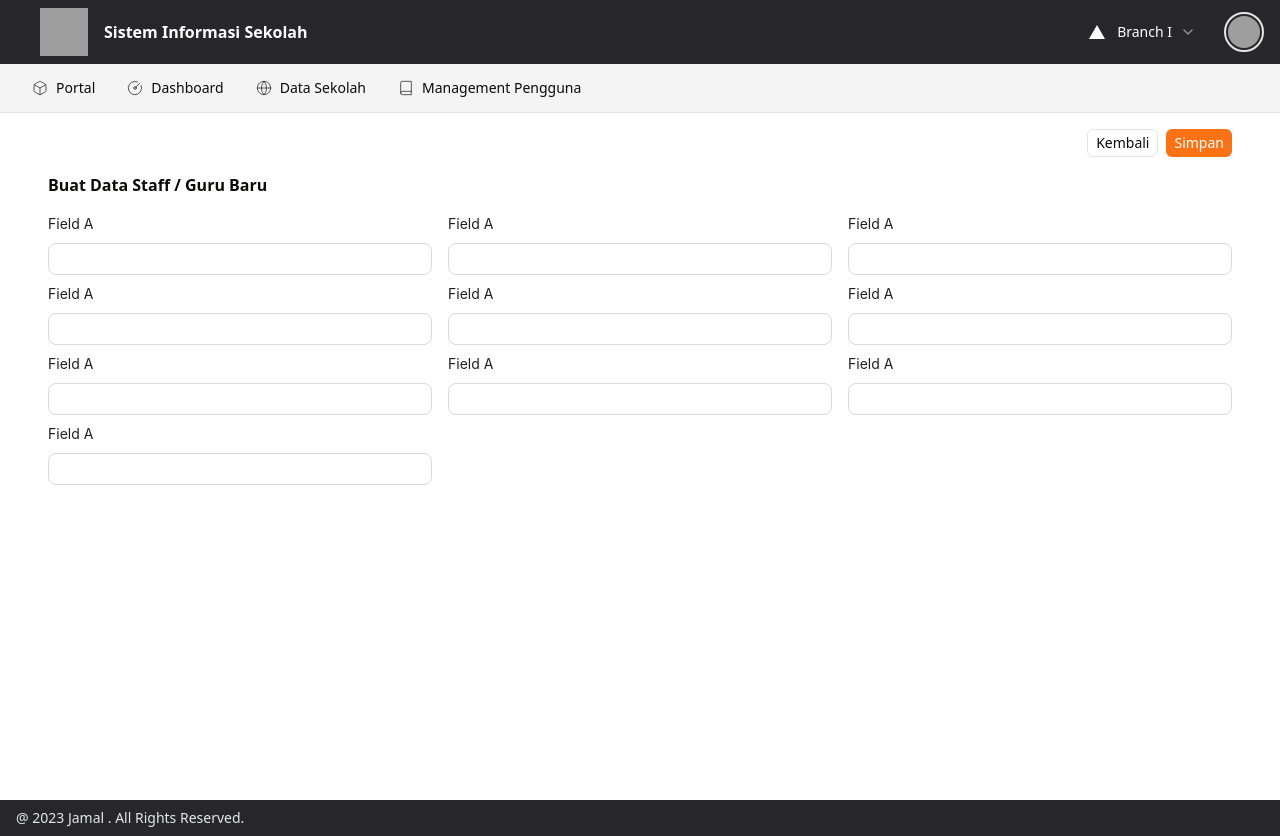
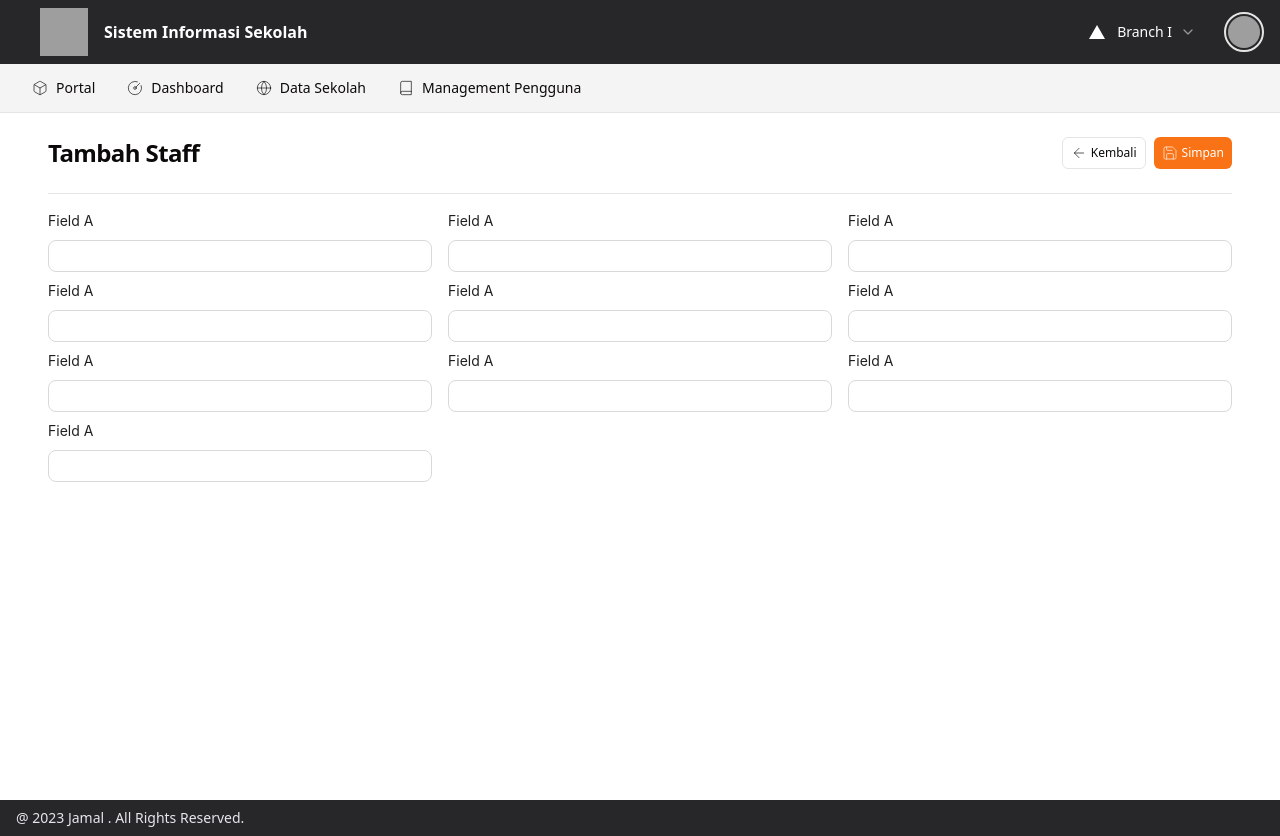
Before and after one commit to SofyanArdiansyah888/vite-shadcn, a React (Vite) app: page /staff/create in a window 1280 px wide. Built offline with nearby package versions, Linux system fonts and the light colour scheme; grey boxes are pictures that could not be loaded.

Commit message:
feat: add some new button

```diff
--- a/src/components/ui/button.tsx
+++ b/src/components/ui/button.tsx
@@ -3,6 +3,10 @@ import {Slot} from "@radix-ui/react-slot"
 import {cva, type VariantProps} from "class-variance-authority"
 
 import {cn} from "@/lib/utils"
+import {ArrowLeft, EyeIcon, FilterIcon, PencilIcon, PlusIcon, SaveIcon, TrashIcon} from "lucide-react";
+import {useRouter} from "@tanstack/react-router";
+import {Tooltip, TooltipContent, TooltipProvider, TooltipTrigger} from "@/components/ui/tooltip.tsx";
+
 
 const buttonVariants = cva(
     "inline-flex items-center justify-center font-light whitespace-nowrap rounded-md text-sm  ring-offset-white transition-colors focus-visible:outline-none focus-visible:ring-2 focus-visible:ring-stone-950 focus-visible:ring-offset-2 disabled:pointer-events-none disabled:opacity-50 dark:ring-offset-stone-950 dark:focus-visible:ring-stone-300",
@@ -24,8 +28,8 @@ const buttonVariants = cva(
                 default: "h-10 px-4 py-2",
                 sm: "h-8 rounded-md px-3",
                 lg: "h-11 rounded-md px-8",
-                xs: "h-7 rounded-md px-2",
-                icon: "h-10 w-10",
+                xs: "h-8 rounded-md px-2",
+                icon: "h-7 w-8",
             },
         },
         defaultVariants: {
@@ -55,5 +59,109 @@ const Button = React.forwardRef<HTMLButtonElement, ButtonProps>(
 )
 Button.displayName = "Button"
 
+interface IButtonProps {
+    onClick?: React.MouseEventHandler<HTMLButtonElement>,
+    icon?: React.ReactNode,
+    tooltip?: string,
+    variant?: "primary" | "default" | "destructive" | "outline" | "secondary" | "ghost" | "link",
+    className?: string
+}
+
+function BackButton() {
+    const router = useRouter()
+
+    function handleClick() {
+        router.history.back()
+    }
+
+    return <Button
+        size={"xs"}
+        variant={"outline"}
+        className={"gap-1 text-xs"}
+        onClick={handleClick}
+    >
+        <ArrowLeft className={"w-4 h-4"} strokeWidth={1}/>
+        Kembali
+    </Button>
+}
+
+function SaveButton({onClick}: IButtonProps) {
+    return <Button type={"submit"} size={"xs"} variant={"primary"} className={`gap-1 text-xs`} onClick={onClick}>
+        <SaveIcon className={"w-4 h-4"} strokeWidth={1}/>
+        Simpan
+    </Button>
+}
+
+function AddButton({onClick}: IButtonProps) {
+    return <Button size={"xs"} variant={"primary"} className={"gap-1 text-xs"} onClick={onClick}>
+        <PlusIcon className={"w-4 h-4"} strokeWidth={1}/>
+        Tambah
+    </Button>
+}
+
+function FilterButton({onClick}: IButtonProps) {
+    return <Button
+        size={"xs"}
+        className={"flex gap-2 !bg-zinc-800 hover:!bg-zinc-500 border-0"}
+        onClick={onClick}
+    >
+        <FilterIcon className={"w-4 h-4 mt-1"} strokeWidth={1}/>
+        Filter
+    </Button>
+}
+
+function ButtonIcon({onClick, icon, tooltip, variant,className}: IButtonProps) {
+    return (
+        <TooltipProvider>
+            <Tooltip>
+                <TooltipTrigger asChild>
+                    <Button variant={variant} size="icon" onClick={onClick} className={className}>
+                        {icon}
+                    </Button>
+                </TooltipTrigger>
+                <TooltipContent>
+                    <p>{tooltip}</p>
+                </TooltipContent>
+            </Tooltip>
+        </TooltipProvider>
+    )
+}
+
+function EditButtonIcon(props: IButtonProps) {
+    return <ButtonIcon {...props}
+                       icon={<PencilIcon className="h-4 w-4"/>}
+                       tooltip={"Edit"}
+                       variant={"primary"}
+    />
+}
+
+function DetailButtonIcon(props: IButtonProps) {
+    return <ButtonIcon {...props}
+                       icon={<EyeIcon className="h-4 w-4"/>}
+                       tooltip={"Detail"}
+                       variant={"default"}
+                       className={"bg-blue-800"}
+    />
+}
+
+function DeleteButtonIcon(props: IButtonProps) {
+    return <ButtonIcon {...props}
+                       icon={<TrashIcon className="h-4 w-4"/>}
+                       tooltip={"Hapus"}
+                       variant={"destructive"}
+    />
+}
+
 // eslint-disable-next-line react-refresh/only-export-components
-export {Button, buttonVariants}
+export {
+    Button,
+    buttonVariants,
+    BackButton,
+    SaveButton,
+    AddButton,
+    FilterButton,
+    ButtonIcon,
+    EditButtonIcon,
+    DeleteButtonIcon,
+    DetailButtonIcon
+}
--- /dev/null
+++ b/src/components/ui/custom-badge.tsx
@@ -0,0 +1,26 @@
+import {XCircleIcon} from "lucide-react";
+import {Badge} from "antd";
+import * as React from "react";
+
+interface IBadgeProps {
+    title?: string,
+    onClick?: React.MouseEventHandler<HTMLDivElement>
+}
+
+export function BadgeFilter({title, onClick}: IBadgeProps) {
+    return <div onClick={onClick}><Badge
+        size={"small"}
+        className={"border-[1px] p-2 rounded-lg flex gap-1 text-center items-center text-xs"}
+    >
+        {title}
+        <XCircleIcon className={"w-4 h-4 text-zinc-500 cursor-pointer"}/>
+    </Badge></div>
+}
+
+export function BadgeDeleteFilter({onClick}: IBadgeProps) {
+    return <div onClick={onClick}><Badge
+        size={"small"}
+        className={"border-[1px] border-primary text-primary cursor-pointer p-2 rounded-lg flex gap-1 text-center items-center text-xs"}>
+        Hapus Filter
+    </Badge></div>
+}
--- a/src/pages/modul/staff/create-staff.tsx
+++ b/src/pages/modul/staff/create-staff.tsx
@@ -1,7 +1,8 @@
 import MainLayout from "@/components/layout/main-layout.tsx";
 import SecondaryNav from "@/components/navigation/secondary-nav.tsx";
-import {Button} from "@/components/ui/button.tsx";
+import {BackButton, SaveButton} from "@/components/ui/button.tsx";
 import {Form, Input} from "antd";
+import {Separator} from "@/components/ui/separator.tsx";
 
 export default function CreateStaff() {
     const [form] = Form.useForm();
@@ -9,13 +10,24 @@ export default function CreateStaff() {
     return <MainLayout>
         <SecondaryNav/>
         <section className={"py-4 px-12 space-y-4"}>
-            <div className={"w-full flex justify-end gap-2"}>
-                <Button size={"xs"} variant={"outline"}>Kembali</Button>
-                <Button size={"xs"} variant={"primary"}>Simpan</Button>
+            <div className="flex items-center justify-between">
+                <div className="space-y-1 my-2">
+                    <h2 className="text-2xl font-semibold tracking-tight">
+                        Tambah Staff
+                    </h2>
+                    {/*<p className="text-sm text-muted-foreground">*/}
+                    {/*    Top picks for you. Updated daily.*/}
+                    {/*</p>*/}
+                </div>
+                <div className={"flex justify-end gap-2"}>
+                    <BackButton/>
+                    <SaveButton/>
+                </div>
             </div>
+            <Separator className=""/>
             {/*<Card className={"border-t-2 !border-t-primary"}>*/}
             {/*<CardContent className={"py-4 space-y-8"}>*/}
-            <h3 className={"font-semibold"}>Buat Data Staff / Guru Baru</h3>
+
             <Form
                 form={form}
                 layout={"vertical"}
--- a/src/pages/modul/staff/staff.tsx
+++ b/src/pages/modul/staff/staff.tsx
@@ -1,11 +1,11 @@
 import React, {useState} from 'react';
-import {Badge, Form, Input, InputNumber, Popconfirm, Table, Typography} from 'antd';
-import {Button} from "@/components/ui/button.tsx";
-import {FilterIcon, XCircleIcon} from "lucide-react";
+import {Form, Input, InputNumber, Popconfirm, Table, Typography} from 'antd';
+import {AddButton, DeleteButtonIcon, DetailButtonIcon, EditButtonIcon, FilterButton} from "@/components/ui/button.tsx";
 import MainLayout from "@/components/layout/main-layout.tsx";
 import SecondaryNav from "@/components/navigation/secondary-nav.tsx";
 import {Link} from "@tanstack/react-router";
 import {Separator} from "@/components/ui/separator.tsx";
+import {BadgeDeleteFilter, BadgeFilter} from "@/components/ui/custom-badge.tsx";
 
 interface Item {
     key: string;
@@ -77,10 +77,10 @@ const StaffPage: React.FC = () => {
 
     const isEditing = (record: Item) => record.key === editingKey;
 
-    const edit = (record: Partial<Item> & { key: React.Key }) => {
-        form.setFieldsValue({name: '', age: '', address: '', ...record});
-        setEditingKey(record.key);
-    };
+    // const edit = (record: Partial<Item> & { key: React.Key }) => {
+    //     form.setFieldsValue({name: '', age: '', address: '', ...record});
+    //     setEditingKey(record.key);
+    // };
 
     const cancel = () => {
         setEditingKey('');
@@ -126,12 +126,13 @@ const StaffPage: React.FC = () => {
         {
             title: 'address',
             dataIndex: 'address',
-            width: '40%',
+            // width: '40%',
             editable: true,
         },
         {
             title: 'operation',
             dataIndex: 'operation',
+            width: '100px',
             render: (_: any, record: Item) => {
                 const editable = isEditing(record);
                 return editable ? (
@@ -144,9 +145,12 @@ const StaffPage: React.FC = () => {
             </Popconfirm>
           </span>
                 ) : (
-                    <Typography.Link disabled={editingKey !== ''} onClick={() => edit(record)}>
-                        Edit
-                    </Typography.Link>
+                    <div className={"flex gap-1"}>
+                        <EditButtonIcon/>
+                        <DetailButtonIcon/>
+                        <DeleteButtonIcon/>
+                    </div>
+
                 );
             },
         },
@@ -185,13 +189,7 @@ const StaffPage: React.FC = () => {
                     <div className={"flex gap-1"}>
                         <Search placeholder="Search Music" onSearch={() => {
                         }} enterButton/>
-                        <Button
-                            size={"sm"}
-                            className={"flex gap-2 !bg-zinc-800 hover:!bg-zinc-500 border-0"}
-                        >
-                            Filter
-                            <FilterIcon className={"w-4 h-4 mt-1"} strokeWidth={1}/>
-                        </Button>
+                        <FilterButton/>
                     </div>
                 </div>
 
@@ -201,35 +199,13 @@ const StaffPage: React.FC = () => {
                 <div className={"flex justify-between  py-2 gap-1"}>
                     <div className={"overscroll-x-auto "}>
                         <div className={"flex flex-row flex-wrap  gap-1 py-1  "}>
-                            <Badge
-                                size={"small"}
-                                className={"border-[1px] p-2 rounded-lg flex gap-1 text-center items-center text-xs"}>
-                                Jenis Kendaraan
-                                <XCircleIcon className={"w-4 h-4 text-zinc-500 cursor-pointer"}/>
-                            </Badge>
-                            <Badge
-                                size={"small"}
-                                className={"border-[1px] p-2 rounded-lg flex gap-1 text-center items-center text-xs"}>
-                                Jenis Kendaraan
-                                <XCircleIcon className={"w-4 h-4 text-zinc-500 cursor-pointer"}/>
-                            </Badge>
-
-                            <Badge
-                                size={"small"}
-                                className={"border-[1px] border-primary text-primary cursor-pointer p-2 rounded-lg flex gap-1 text-center items-center text-xs"}>
-                                Hapus Filter
-                            </Badge>
-
-
+                            <BadgeFilter title={"Suzuki"}/>
+                            <BadgeFilter title={"Hitam"}/>
+                            <BadgeDeleteFilter/>
                         </div>
                     </div>
                     <Link to={"/staff/create"}>
-                        <Button
-                            size={"sm"}
-                            variant={"primary"}
-                            className={"text-xs"}>
-                            + Tambah
-                        </Button>
+                        <AddButton/>
                     </Link>
                 </div>
                 <Form form={form} component={false}>
```
